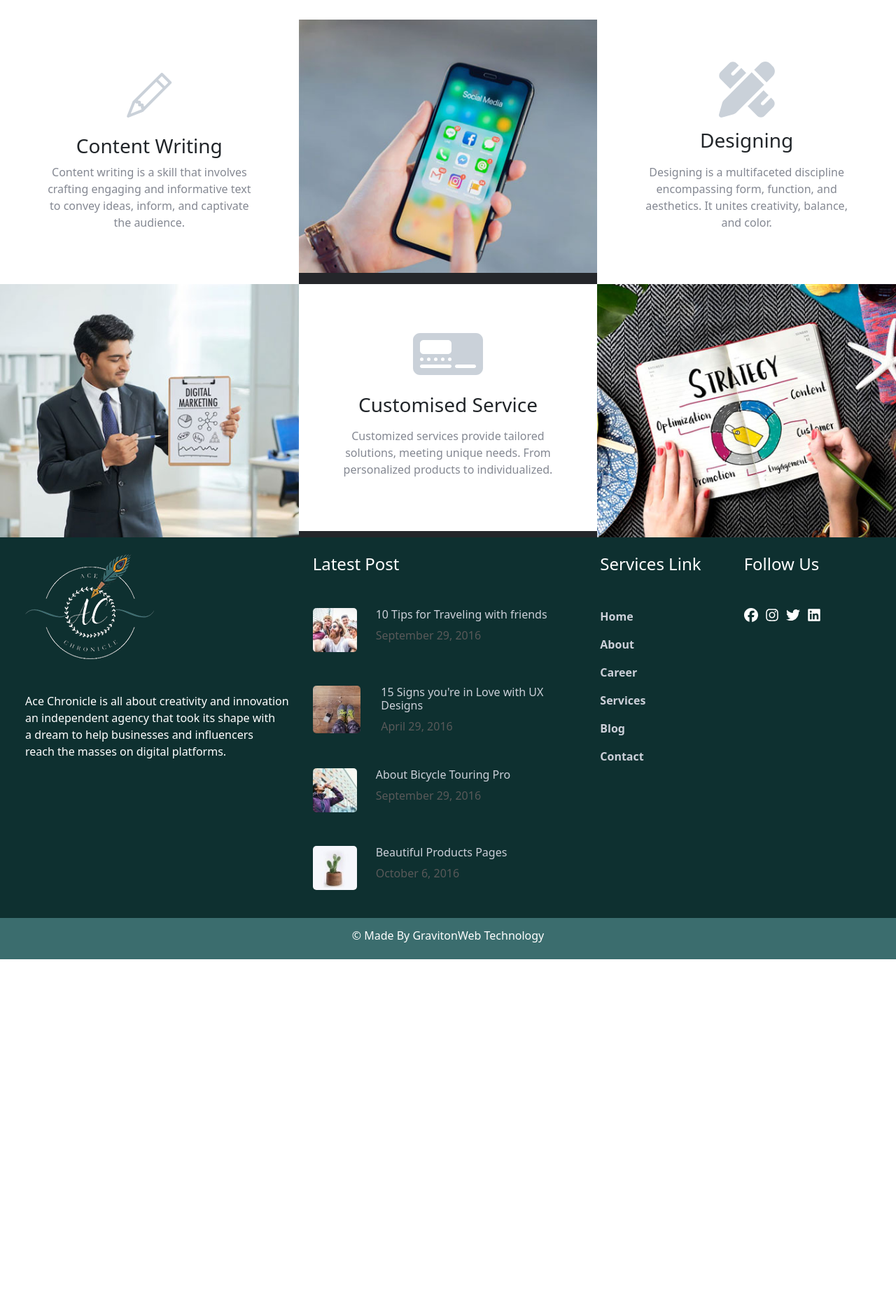
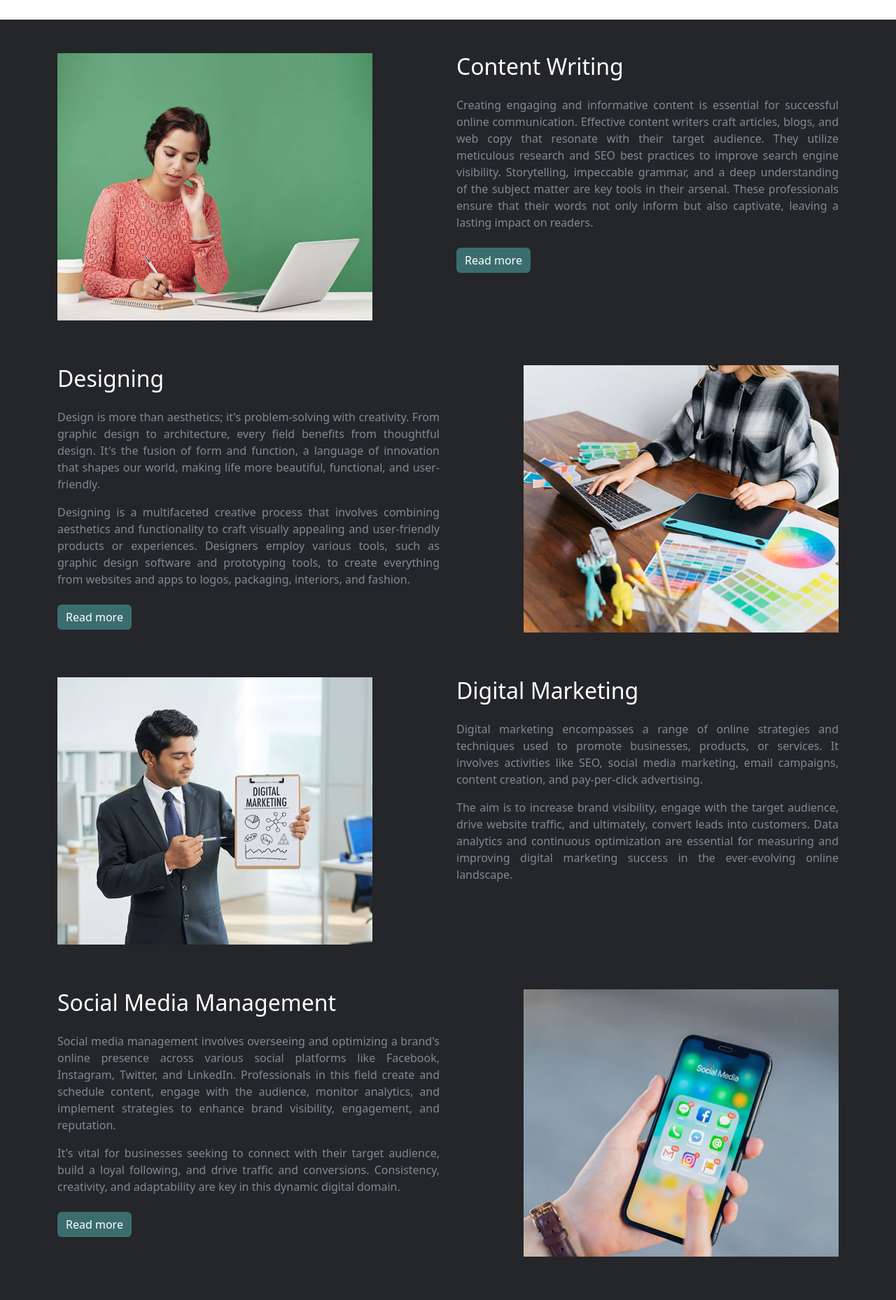
Before and after one commit to gravitonweb-IT/acechronicle, a React (Create React App) app: page /services in a window 1280 px wide. Shown: the part 700-2558 px from the top of the page at 70% size. Before the commit the page ends 2071 px from the top, so only its background shows below. Built offline with nearby package versions, Linux system fonts and the light colour scheme; grey boxes are pictures that could not be loaded.

Commit message:
services-page-update

```diff
--- a/src/Modules/Components/MainHome.jsx
+++ b/src/Modules/Components/MainHome.jsx
@@ -164,8 +164,8 @@ export default function MainHome() {
       <div className="content-overlay text-center">{contentList[contentIndex]}</div>
     </div>
 
-
-      {/* <div
+{/*
+       <div
         id="carouselExampleControls"
         class="carousel slide"
         data-bs-ride="carousel"
@@ -259,7 +259,7 @@ export default function MainHome() {
 
           <span class="visually-hidden">Next</span>
         </button>
-      </div> */}
+      </div>  */}
 
 
       {/* cards */}
@@ -1229,7 +1229,7 @@ export default function MainHome() {
                     />
                   </div>
 
-                  <button type="submit" className="btn btn-outline-light mt-3">
+                  <button type="submit" className="btn btn-outline-light mt-3 mb-3">
                     Signup to Newsletter
                   </button>
                 </form>
--- a/src/Modules/Components/Services.css
+++ b/src/Modules/Components/Services.css
@@ -1,13 +1,8 @@
-
 .servicebanner-vdeo{
 width: 100%;
 object-fit: cover;
 height: 650px;
 }
-
-
-
-
 .some-cards2 {
   background-color: #24262a !important;
   margin-bottom: -2rem;
@@ -196,3 +191,12 @@ height: 650px;
     font-size:3rem;
   }
 }
+
+/* _new-code */
+.services-second-section{
+  background-color: #24262a !important;
+}
+.services-button-section{
+  background-color: #3b6d6e !important;
+  border: none !important;
+}
--- a/src/Modules/Components/Services.jsx
+++ b/src/Modules/Components/Services.jsx
@@ -17,6 +17,7 @@ import {
   faPenRuler,
   faTachographDigital,
 } from "@fortawesome/free-solid-svg-icons";
+import { Button } from "react-bootstrap";
 
 const Services = () => {
   const [isHovered, setIsHovered] = useState(false);
@@ -54,139 +55,7 @@ const Services = () => {
         </div>
       </div> */}
 
-      {/* <div className="some-cards2">
-        <CardGroup className="our-cardgroup1">
-          <Card
-            onMouseEnter={handleMouseEnter}
-            onMouseLeave={handleMouseLeave}
-            className="custom-card2"
-          >
-            <Card.Img className="some-img2" variant="top" src={CardImages} />
-
-            <Link to="/contentspeak">
-            <Card.Body>
-              <div className="service-overlay1">
-                <div className="service1">
-                  <Card.Title>
-                    {isHovered ? "Content Writing" : "Content Writing"}
-                    <p className="service-para">Ace Chronicle</p>
-                  </Card.Title>
-                </div>
-              </div>
-            </Card.Body>
-            </Link>
-          </Card>
-
-          <Card
-            onMouseEnter={handleMouseEnter}
-            onMouseLeave={handleMouseLeave}
-            className="custom-card2"
-          >
-            <Card.Img className="some-img2" variant="top" src={CardImages1} />
-            <Link to="/designpop">
-            <Card.Body>
-              <div className="service-overlay1">
-                <div className="service1">
-                  <Card.Title>
-                    {" "}
-                    {isHovered ? "Designing" : "Designing"}
-                    <p className="service-para">Ace Chronicle</p>
-                  </Card.Title>
-                </div>
-              </div>
-            </Card.Body>
-            </Link>
-          </Card>
-
-          <Card
-            onMouseEnter={handleMouseEnter}
-            onMouseLeave={handleMouseLeave}
-            className="custom-card2"
-          >
-            <Card.Img className="some-img2" variant="top" src={CardImages2} />
-            <Link to="/markettwist">
-            <Card.Body>
-              <div className="service-overlay1">
-                <div className="service1">
-                  <Card.Title>
-                    {" "}
-                    {isHovered
-                      ? "Social Media Management"
-                      : "Social Media Management"}
-                    <p className="service-para">Ace Chronicle</p>
-                  </Card.Title>
-                </div>
-              </div>
-            </Card.Body>
-            </Link>
-          </Card>
-
-        </CardGroup>
-
-        <CardGroup className="our-cardgroup2">
-          <Card
-            onMouseEnter={handleMouseEnter}
-            onMouseLeave={handleMouseLeave}
-            className="custom-card2"
-          >
-            <Card.Img className="some-img2" variant="top" src={CardImages3} />
-            <Card.Body>
-              <div className="service-overlay1">
-                <div className="service1">
-                  <Card.Title>
-                    {" "}
-                    {isHovered ? "Digital Marketing" : "Digital Marketing"}
-                    <p className="service-para">Ace Chronicle</p>
-                  </Card.Title>
-                </div>
-              </div>
-            </Card.Body>
-          </Card>
-
-          <Card
-            onMouseEnter={handleMouseEnter}
-            onMouseLeave={handleMouseLeave}
-            className="custom-card2"
-          >
-            <Card.Img className="some-img2" variant="top" src={CardImages4} />
-            <Card.Body>
-              <div className="service-overlay1">
-                <div className="service1">
-                  <Card.Title>
-                    {" "}
-                    {isHovered ? "Strategy" : "Strategy"}
-                    <p className="service-para">Ace Chronicle</p>
-                  </Card.Title>
-                </div>
-              </div>
-            </Card.Body>
-          </Card>
-
-          <Card
-            onMouseEnter={handleMouseEnter}
-            onMouseLeave={handleMouseLeave}
-            className="custom-card2"
-          >
-            <Card.Img className="some-img2" variant="top" src={CardImages5} />
-            <Link to="/exclusive">
-            <Card.Body>
-              <div className="service-overlay1">
-                <div className="service1">
-                  <Card.Title>
-                    {" "}
-                    {isHovered ? "Customised Service" : "Customised Service"}
-                    <p className="service-para">Ace Chronicle</p>
-                  </Card.Title>
-                </div>
-              </div>
-            </Card.Body>
-            </Link>
-          </Card>
-
-        </CardGroup>
-      </div> */}
-
-      <div className="services-second-section">
+      {/* <div className="services-second-section">
         <div className="container-fluid">
           <div className="row">
             <div className="col-md-4" style={{ padding: 0, margin: 0 }}>
@@ -269,6 +138,174 @@ const Services = () => {
             </div>
           </div>
         </div>
+      </div> */}
+
+      <div className="services-second-section">
+        <div className="container pt-5">
+          <div className="row">
+            <div className="col-md-6  mb-3">
+              <img src={CardImages}></img>
+            </div>
+
+            <div className="col-md-6">
+              <h2 className="text-white">Content Writing</h2>
+              <p className="text-[#848892] mt-4 text-justify">
+                Creating engaging and informative content is essential for
+                successful online communication. Effective content writers craft
+                articles, blogs, and web copy that resonate with their target
+                audience. They utilize meticulous research and SEO best
+                practices to improve search engine visibility. Storytelling,
+                impeccable grammar, and a deep understanding of the subject
+                matter are key tools in their arsenal. These professionals
+                ensure that their words not only inform but also captivate,
+                leaving a lasting impact on readers.
+              </p>
+              <Link to="/contentspeak ">
+                <Button className="services-button-section mt-2">
+                  Read more
+                </Button>
+              </Link>
+            </div>
+          </div>
+
+          <div className="row mt-5">
+            <div className="col-md-6 order-2 order-md-1">
+              <h2 className="text-white">Designing</h2>
+              <p className="text-[#848892] mt-4 text-justify">
+                Design is more than aesthetics; it's problem-solving with
+                creativity. From graphic design to architecture, every field
+                benefits from thoughtful design. It's the fusion of form and
+                function, a language of innovation that shapes our world, making
+                life more beautiful, functional, and user-friendly.
+              </p>
+              <p className="text-[#848892] text-justify">
+                Designing is a multifaceted creative process that involves
+                combining aesthetics and functionality to craft visually
+                appealing and user-friendly products or experiences. Designers
+                employ various tools, such as graphic design software and
+                prototyping tools, to create everything from websites and apps
+                to logos, packaging, interiors, and fashion.
+              </p>
+              <Link to="/designpop">
+                <Button className="services-button-section mt-2">
+                  Read more
+                </Button>
+              </Link>
+            </div>
+
+            <div className="col-md-6 d-flex justify-content-end order-1 order-md-2 mb-3">
+              <img src={CardImages1}></img>
+            </div>
+          </div>
+
+          <div className="row mt-5">
+            <div className="col-md-6  mb-3">
+              <img src={CardImages3}></img>
+            </div>
+
+            <div className="col-md-6">
+              <h2 className="text-white">Digital Marketing</h2>
+              <p className="text-[#848892] mt-4 text-justify">
+                Digital marketing encompasses a range of online strategies and
+                techniques used to promote businesses, products, or services. It
+                involves activities like SEO, social media marketing, email
+                campaigns, content creation, and pay-per-click advertising.
+              </p>
+
+              <p className="text-[#848892] text-justify">
+                The aim is to increase brand visibility, engage with the target
+                audience, drive website traffic, and ultimately, convert leads
+                into customers. Data analytics and continuous optimization are
+                essential for measuring and improving digital marketing success
+                in the ever-evolving online landscape.
+              </p>
+            </div>
+          </div>
+
+          <div className="row mt-5">
+            <div className="col-md-6 order-2 order-md-1">
+              <h2 className="text-white">Social Media Management</h2>
+              <p className="text-[#848892] mt-4 text-justify">
+                Social media management involves overseeing and optimizing a
+                brand's online presence across various social platforms like
+                Facebook, Instagram, Twitter, and LinkedIn. Professionals in
+                this field create and schedule content, engage with the
+                audience, monitor analytics, and implement strategies to enhance
+                brand visibility, engagement, and reputation.
+              </p>
+              <p className="text-[#848892] text-justify">
+                It's vital for businesses seeking to connect with their target
+                audience, build a loyal following, and drive traffic and
+                conversions. Consistency, creativity, and adaptability are key
+                in this dynamic digital domain.
+              </p>
+              <Link to="/markettwist">
+                <Button className="services-button-section mt-2">
+                  Read more
+                </Button>
+              </Link>
+            </div>
+
+            <div className="col-md-6 d-flex justify-content-end order-1 order-md-2 mb-3">
+              <img src={CardImages2}></img>
+            </div>
+          </div>
+
+          <div className="row mt-5">
+            <div className="col-md-6  mb-3">
+              <img src={CardImages4}></img>
+            </div>
+
+            <div className="col-md-6">
+              <h2 className="text-white">Strategy</h2>
+              <p className="text-[#848892] mt-4 text-justify">
+                Strategy is a thoughtful plan of action, guiding decisions to
+                achieve specific goals by considering resources, timelines, and
+                potential challenges. Whether in personal interactions, business
+                endeavors, or creative expression, mastering communication
+                skills is crucial for mutual understanding and connection.
+              </p>
+
+              <p className="text-[#848892] text-justify">
+                A well-crafted strategy serves as a roadmap for achieving
+                objectives by aligning resources, tactics, and timelines. It
+                involves assessing strengths and weaknesses, opportunities and
+                threats, and adapting plans as needed. Strategy is a fundamental
+                tool in navigating the complexities of business, ensuring
+                long-term success, and seizing competitive advantages.
+              </p>
+            </div>
+          </div>
+
+          <div className="row mt-5">
+            <div className="col-md-6 order-2 order-md-1">
+              <h2 className="text-white">Customised Service</h2>
+              <p className="text-[#848892] mt-4 text-justify">
+                Customized services are tailored to individual needs, offering
+                unique solutions. They prioritize personalization and attention
+                to detail, enhancing the customer experience. Through in-depth
+                understanding and flexibility, these services address specific
+                requirements, ensuring client satisfaction.
+              </p>
+              <p className="text-[#848892] text-justify">
+                Customer service is the cornerstone of positive customer
+                experiences. It involves assisting clients with inquiries,
+                addressing issues, and providing solutions in a friendly and
+                efficient manner. Exceptional customer service builds trust,
+                loyalty, and brand reputation.
+              </p>
+              <Link to="/exclusive">
+                <Button className="services-button-section mt-2">
+                  Read more
+                </Button>
+              </Link>
+            </div>
+
+            <div className="col-md-6 d-flex justify-content-end order-1 order-md-2 mb-3">
+              <img src={CardImages5}></img>
+            </div>
+          </div>
+        </div>
       </div>
     </>
   );
--- a/src/common/Footer1.jsx
+++ b/src/common/Footer1.jsx
@@ -19,15 +19,17 @@ export default function Footer1() {
             <div>
               <img src={Logo}></img>
             </div>
-            <p className="mt-5 mb-0">Ace Chronicle is all about creativity and innovation</p>
+            <p className="mt-3 mb-0">Ace Chronicle is all about creativity and innovation</p>
             <p className='mb-0'>an independent agency that took its shape with </p>
             <p className='mb-0'>a dream to help businesses and influencers</p>
             <p>reach the masses on digital platforms.</p>
             </div>
+
             <div className='col-lg-4 col-md-6 col-sm-6'>
             <h4>Latest Post</h4>
             <ul className="p-0">
-              <li className="footer-list mt-5">
+             <Link to="/blog" style={{ textDecoration: "none" }}>
+             <li className="footer-list mt-5">
                 <div className='footer-image'>
                  <img src={footer1}></img>
                 </div>
@@ -36,6 +38,9 @@ export default function Footer1() {
                   <span className="footer-subheading">September 29, 2016</span>
                 </div>
               </li>
+             </Link>
+
+              <Link to="/blog" style={{ textDecoration: "none" }}>
               <li className="footer-list mt-5">
                 <div className='footer-image'>
                  <img src={footer2}></img>
@@ -45,7 +50,9 @@ export default function Footer1() {
                   <span className="footer-subheading">April 29, 2016</span>
                 </div>
               </li>
-              <li className="footer-list mt-5">
+              </Link>
+
+              {/* <li className="footer-list mt-5">
                 <div className='footer-image'>
                  <img src={footer3}></img>
                 </div>
@@ -62,31 +69,33 @@ export default function Footer1() {
                   <h6 className="footer-heading">Beautiful Products Pages</h6>
                   <span className="footer-subheading">October 6, 2016</span>
                 </div>
-              </li>
+              </li> */}
             </ul>
             </div>
+
             <div className='col-lg-2 col-md-6 col-sm-6'>
               <h4>Services Link</h4>
-              <p className="mt-5">
+              <p className="mt-5 mb-0">
                 <Link to="/" className='footer-linking'>Home</Link>
               </p>
-              <p className="mt-3">
+              <p className="mt-2 mb-0">
                 <Link to="/about" className='footer-linking'>About</Link>
               </p>
-              <p className="mt-3">
+              <p className="mt-2 mb-0">
                 <Link to="/career" className='footer-linking'>Career</Link>
               </p>
-              <p className="mt-3">
+              <p className="mt-2 mb-0">
                 <Link to="services" className='footer-linking'>Services</Link>
               </p>
-              <p className="mt-3">
+              <p className="mt-2 mb-0">
                 <Link to="/blog" className='footer-linking'>Blog</Link>
               </p>
-              <p className="mt-3">
+              <p className="mt-1">
                 <Link to="/contact" className='footer-linking'>Contact</Link>
               </p>
 
             </div>
+
             <div className='col-lg-2 col-md-6 col-sm-6'>
               <h4>Follow Us</h4>
              <div class="social-link mt-5">
```
